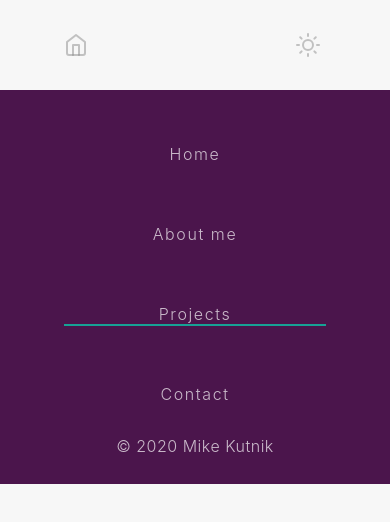
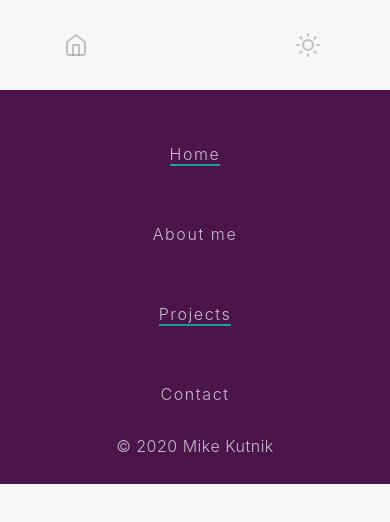
Before and after one commit to m-kutnik/m-kutnik.github.io, a Vue app: page /projects in a window 390 px wide. Shown: the top 522 px of the page. Built offline with nearby package versions, Linux system fonts and the light colour scheme; a web font is replaced by a local one; what lottie-vuejs would draw is missing.

Commit message:
Fix AppNavigation

```diff
--- a/src/components/AppNavigation.vue
+++ b/src/components/AppNavigation.vue
@@ -2,7 +2,7 @@
   <div class="flex">
     <router-link
       v-for="item in items"
-      :key="item.to"
+      :key="item.to.name"
       :to="item.to"
       class="menu-item"
     >
@@ -16,10 +16,10 @@ export default {
   name: 'AppNavigation',
   setup() {
     const items = [
-      { name: 'Home', to: '/' },
-      { name: 'About me', to: '/about' },
-      { name: 'Projects', to: '/projects' },
-      { name: 'Contact', to: '/contact' },
+      { name: 'Home', to: { name: 'Home' } },
+      { name: 'About me', to: { name: 'About' } },
+      { name: 'Projects', to: { name: 'Projects' } },
+      { name: 'Contact', to: { name: 'Contact' } },
     ]
 
     return { items }
@@ -28,6 +28,13 @@ export default {
 </script>
 
 <style lang="scss" scoped>
+@media screen and (max-width: 48rem) {
+  .menu-item {
+    margin-left: auto;
+    margin-right: auto;
+  }
+}
+
 .menu-item {
   position: relative;
   letter-spacing: 0.1em;
@@ -50,7 +57,7 @@ export default {
   }
 
   &:hover::after,
-  &.router-link-exact-active::after {
+  &.router-link-active::after {
     transform: scale(1, 1);
     transform-origin: 0% 50%;
   }
```
